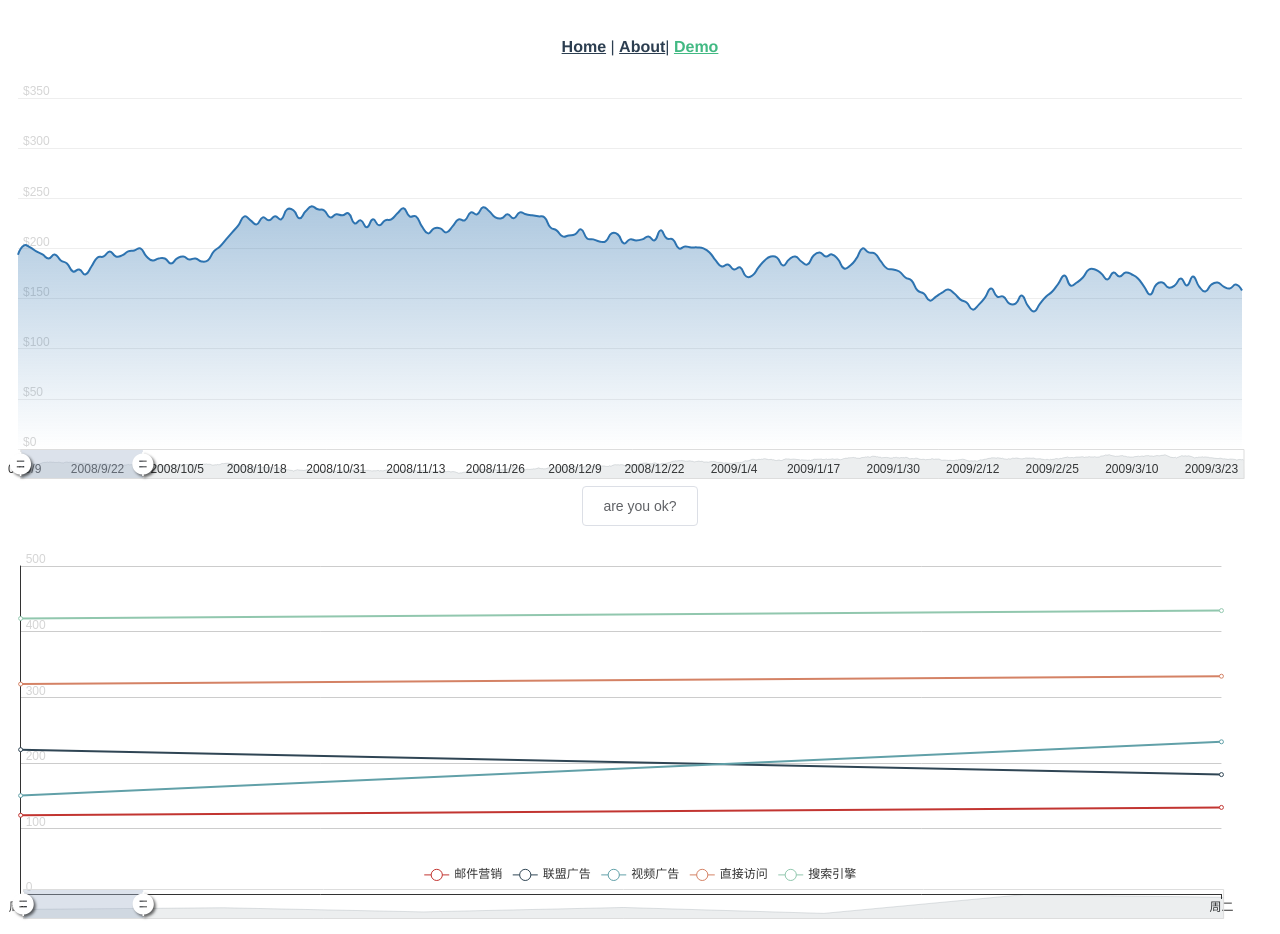
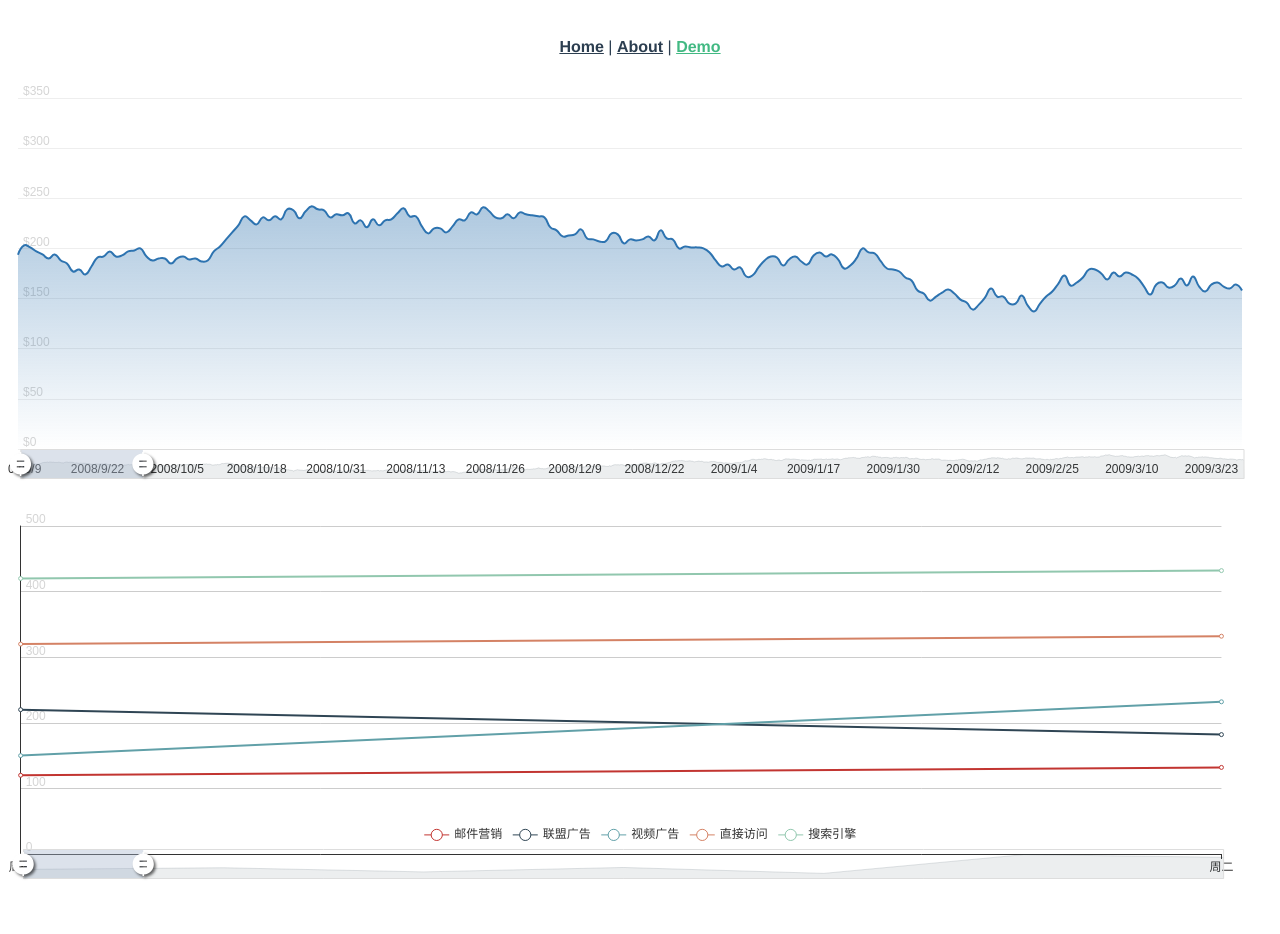
Before and after one commit to mercurius-hackathon/mercurius-web, a Vue app: page /#/demo in a window 1280 px wide. After the commit the page ends 894 px from the top, so only its background shows below. Built offline with nearby package versions, Linux system fonts and the light colour scheme; a small style sheet from the web is missing.

Commit message:
remove some useless code

```diff
--- a/src/App.vue
+++ b/src/App.vue
@@ -2,7 +2,7 @@
   <div id="app">
     <div id="nav">
       <router-link to="/">Home</router-link> |
-      <router-link to="/about">About</router-link>|
+      <router-link to="/about">About</router-link> |
       <router-link to="/demo">Demo</router-link>
     </div>
     <router-view/>
--- a/src/views/Demo.vue
+++ b/src/views/Demo.vue
@@ -8,10 +8,6 @@
 
     <div class="areachart">
       <area-chart class="echarts" ref="priceChart"></area-chart>
-    </div>
-
-    <div class="element">
-      <el-button>are you ok?</el-button>
     </div>
 
     <div class="mutillinechart">
```
